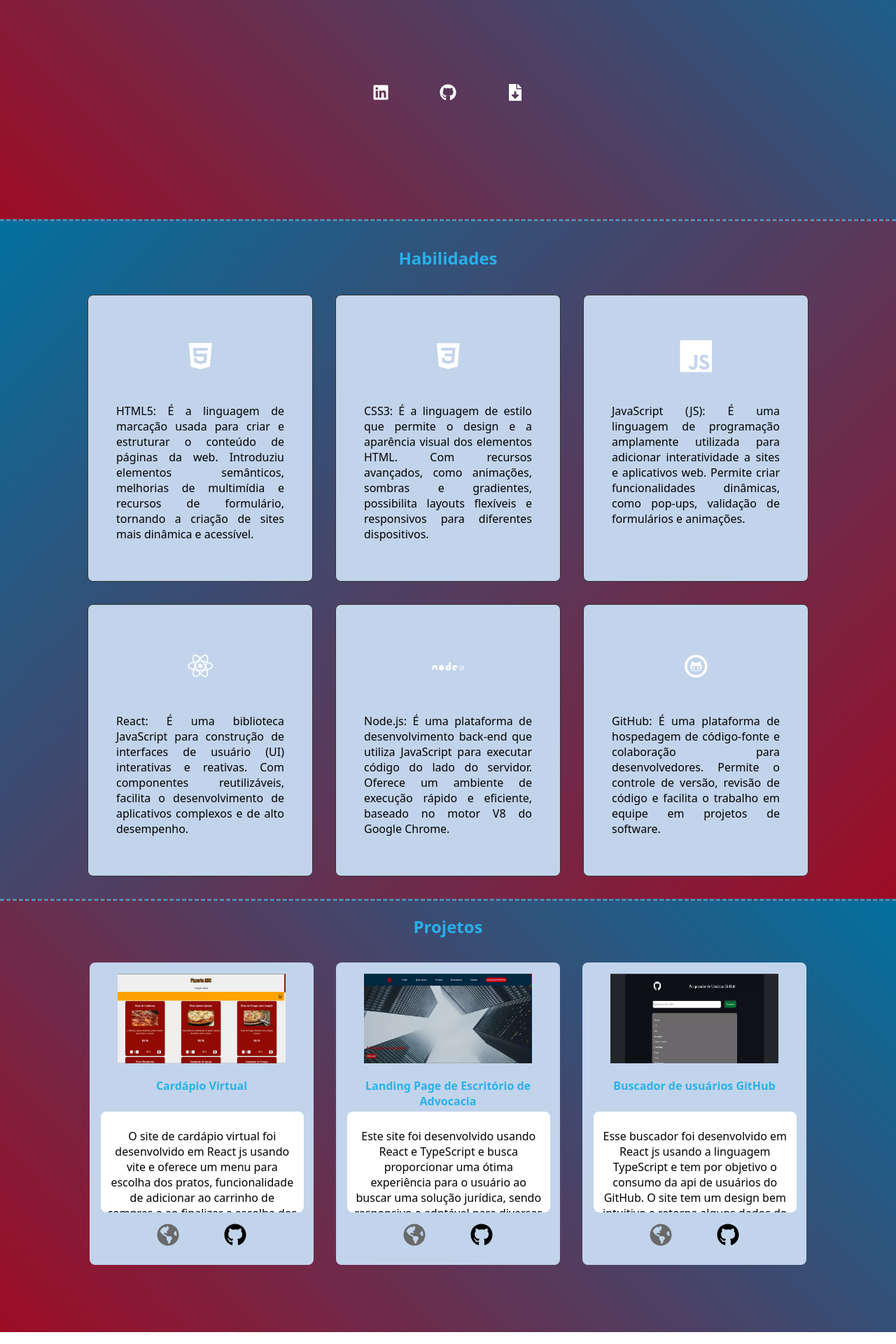
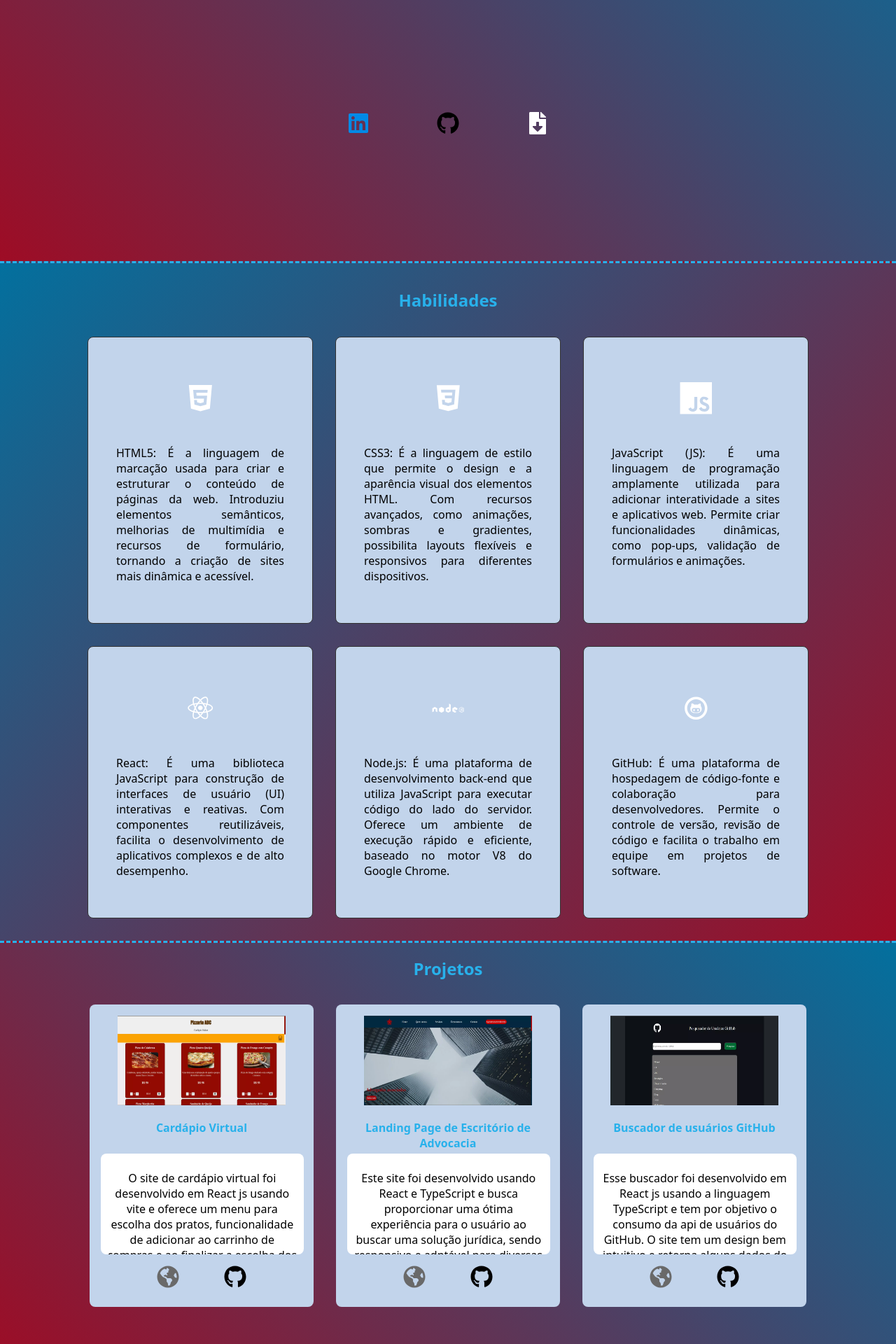
Before and after one commit to Jjunior112/portfolio_index, a React (Vite) app: page / in a window 1280 px wide. Shown: the part 320-2240 px from the top of the page at 70% size. Built offline with nearby package versions, Linux system fonts and the light colour scheme.

Commit message:
alteração das cores dos icones

```diff
--- a/src/App.css
+++ b/src/App.css
@@ -1,6 +1,12 @@
+:root {
+    --color1: #9E0C25;
+    --color2: #03709E;
+    --color3: #28B1EB;
+}
+
 .profile {
-    border-top: 3px dashed #4493B8;
-    background: linear-gradient(45deg, #9E0C25, #03709E);
+    border-top: 3px dashed var(--color3);
+    background: linear-gradient(45deg, var(--color1), var(--color2));
     align-items: center;
     justify-content: center;
     text-align: center;
@@ -34,7 +40,7 @@
 }
 
 .desktop li>a:hover {
-    color: #9E0C25;
+    color: var(--color1);
 }
 
 .mobile {
@@ -46,8 +52,7 @@
 }
 
 .profile svg {
-    color: white;
-    font-size: 1.5em;
+    font-size: 2em;
     margin: 1.5em;
     transition: .5s ease-in-out;
     margin-top: 5em;
@@ -55,7 +60,6 @@
 
 .profile svg:hover {
     transform: scale(1.2);
-    color: #28B1EB;
 }
 
 .name {
@@ -66,7 +70,7 @@
     width: 50%;
     padding-top: 1.5em;
     font-family: 'Segoe UI', Tahoma, Geneva, Verdana, sans-serif;
-    color: white;
+    color: #fff;
 }
 
 .name h1 {
@@ -76,8 +80,6 @@
 .name h2 {
     font-size: 2vw;
 }
-
-
 
 .hideMenu {
     display: none;
@@ -104,20 +106,20 @@
 }
 
 .showMenu li>a:hover {
-    color: #9E0C25;
+    color: var(--color1);
 }
 
 .abilities {
     display: flex;
     flex-direction: column;
     padding: 1em;
-    background: linear-gradient(-45deg, #9E0C25, #03709E);
-    border-top: 3px dashed #4493B8;
+    background: linear-gradient(-45deg, var(--color1), var(--color2));
+    border-top: 3px dashed var(--color3);
 }
 
 .abilities h1 {
     text-align: center;
-    color: #28B1EB;
+    color: var(--color3);
 }
 
 .icons {
@@ -198,25 +200,49 @@
     color: #000000;
 }
 
+.github:hover {
+    color: #000000;
+}
+
+
 .deploy {
     color: #696969;
+}
+
+.deploy:hover {
+    color: var(--color1);
+}
+
+.linkedin {
+    color: #018AE6;
+}
+
+.download {
+    color: #fff;
+}
+
+.download:hover {
+    color: var(--color1);
 }
 
 .project a {
     margin: 1em;
     text-decoration: none;
+
+}
+
+.project svg {
     transition: .5s ease-in-out;
 }
 
 .project svg:hover {
-    color: #28B1EB;
-    transform: scale(1.1);
+    transform: scale(1.2);
 }
 
 .mainProjects {
-    border-top: 3px dashed #4493B8;
-    background: linear-gradient(45deg, #9E0C25, #03709E);
-    color: #28B1EB;
+    border-top: 3px dashed var(--color3);
+    background: linear-gradient(45deg, var(--color1), var(--color2));
+    color: var(--color3);
     display: flex;
     flex-direction: column;
     text-align: center;
--- a/src/components/Profile.jsx
+++ b/src/components/Profile.jsx
@@ -53,11 +53,11 @@ const Profile = () => {
 
             <motion.div initial={{ x: 100 }} animate={{ x: 0 }} transition={{ duration: 1.5 }}>
 
-                <a href="https://www.linkedin.com/in/juarez-gonzaga-de-castro-jnr" target="_blank" title='Link para perfil do Linkedin' rel="noopener noreferrer"><FaLinkedin /></a>
+                <a href="https://www.linkedin.com/in/juarez-gonzaga-de-castro-jnr" target="_blank" title='Link para perfil do Linkedin' rel="noopener noreferrer"><FaLinkedin className='linkedin' /></a>
 
-                <a href="https://github.com/Jjunior112" target="_blank" title='Link para perfil do GitHub' rel="noopener noreferrer"><FaGithub /></a>
+                <a href="https://github.com/Jjunior112" target="_blank" title='Link para perfil do GitHub' rel="noopener noreferrer" ><FaGithub className='github' /></a>
 
-                <a href="https://jjunior112.github.io/portfolioDev/Curriculo.pdf" download='curriculo.pdf' title='Link para download do curriculo em pdf' rel="noopener noreferrer"><FaFileDownload /></a>
+                <a href="https://jjunior112.github.io/portfolioDev/Curriculo.pdf" download='curriculo.pdf' title='Link para download do curriculo em pdf' rel="noopener noreferrer"><FaFileDownload className='download' /></a>
 
             </motion.div>
 
```
